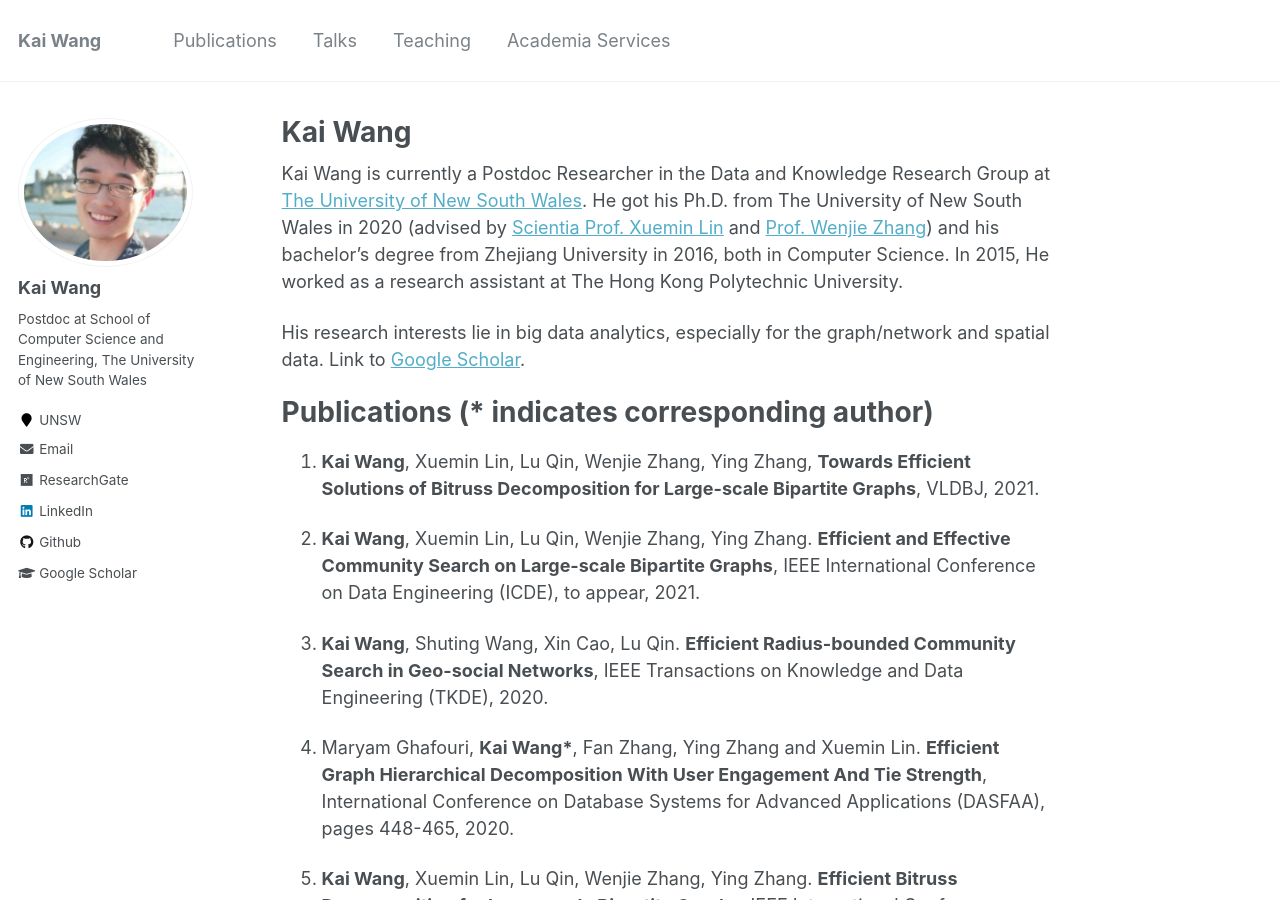
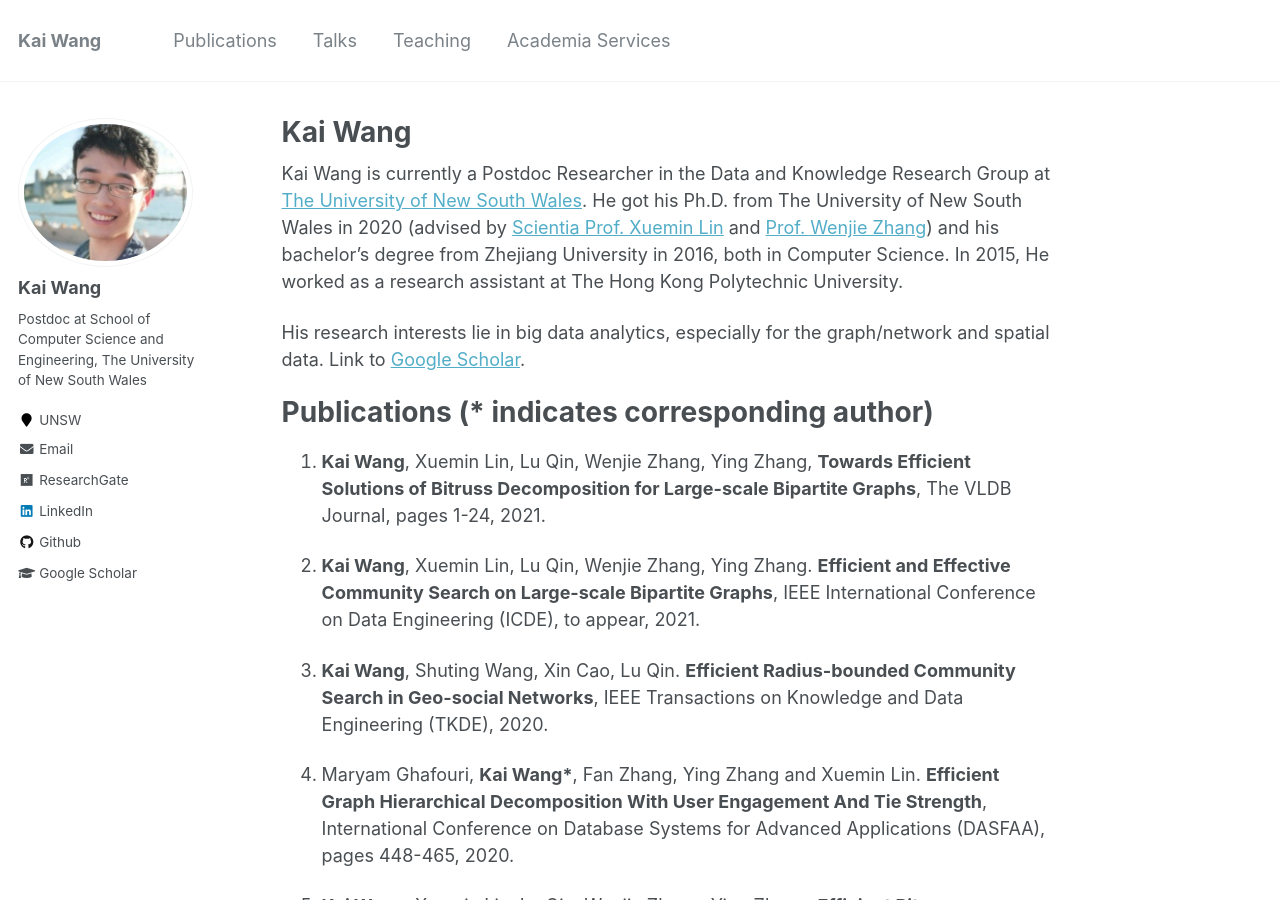
Before and after one commit to cs-kaiwang/cs-kaiwang.github.io, a Jekyll site: the page built from _pages/about.md, in a window 1280 px wide and 900 px high. Built offline with Jekyll 4.4.1, drawn with Linux system fonts in a browser that asks for light colours.

Commit message:
Update about.md

```diff
--- a/_pages/about.md
+++ b/_pages/about.md
@@ -14,7 +14,7 @@ His research interests lie in big data analytics, especially for the graph/netwo
 
 Publications (* indicates corresponding author)
 ======
-1. **Kai Wang**, Xuemin Lin, Lu Qin, Wenjie Zhang, Ying Zhang, **Towards Efficient Solutions of Bitruss Decomposition for Large-scale Bipartite Graphs**, VLDBJ, 2021.
+1. **Kai Wang**, Xuemin Lin, Lu Qin, Wenjie Zhang, Ying Zhang, **Towards Efficient Solutions of Bitruss Decomposition for Large-scale Bipartite Graphs**, The VLDB Journal, pages 1-24, 2021.
 
 2. **Kai Wang**, Xuemin Lin, Lu Qin, Wenjie Zhang, Ying Zhang. **Efficient and Effective Community Search on Large-scale Bipartite Graphs**, IEEE International Conference on Data Engineering (ICDE), to appear, 2021.
 
```
